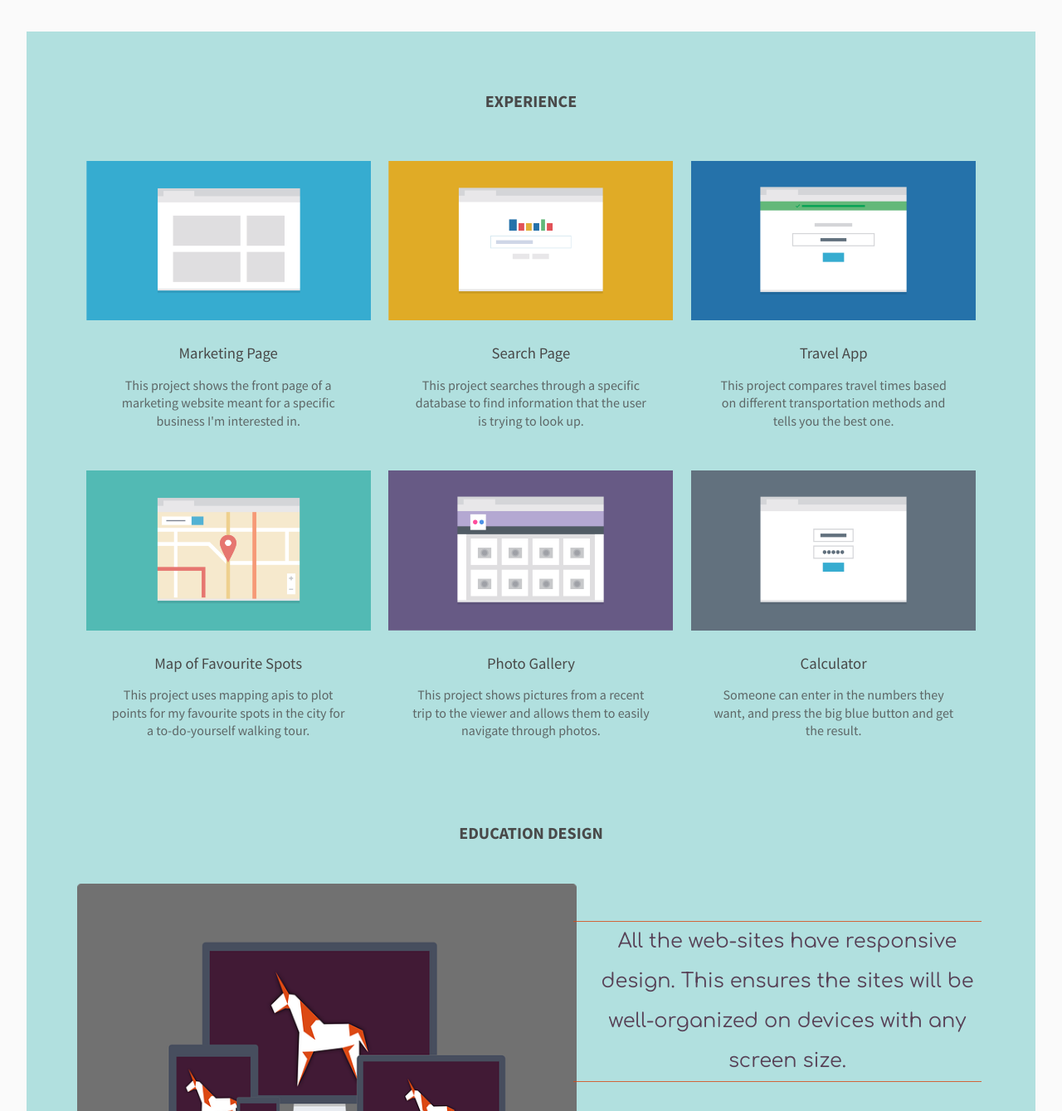
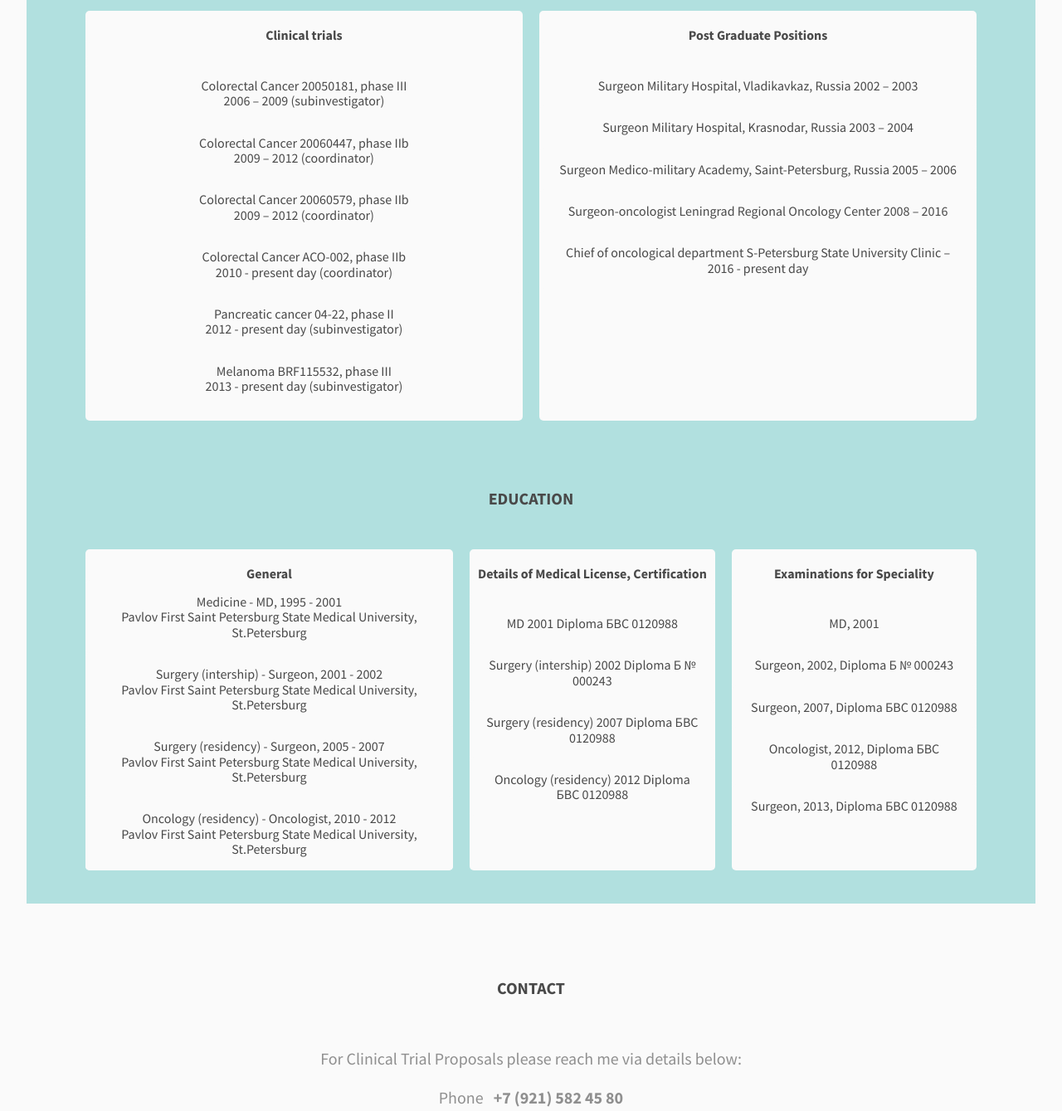
Before and after one commit to k-petite/AndreyPavlenko, a plain HTML site: page index.html in a window 1280 px wide. Shown: the part 605-1944 px from the top of the page at 83% size. Drawn offline with Linux system fonts and the light colour scheme.

Commit message:
Added content

```diff
--- a/css/styles.css
+++ b/css/styles.css
@@ -30,11 +30,11 @@ h2 {
   font-weight:700;
   text-transform: uppercase;
  }
-
+/*
 h3 {
   margin-top:20px;
   font-weight:500;
-}
+}*/
 
 h4 {
 font-size: .8em;
@@ -56,10 +56,27 @@ p {
 }
 
 img {
-  max-width: 100%;
+  max-width: 300px;
   margin: 10px auto 5px;
 }
 
+.education ul,
+.experience ul {
+  padding-left: 0;
+}
+
+/*.education h3,*/
+/*.experience */
+h3 {
+  font-size: 1em;
+  font-weight: bold;
+  margin: 0;
+}
+
+.education li,
+.experience li {
+  padding: 1em;
+}
 
 /* =================================
           Layout containers
@@ -166,6 +183,9 @@ img {
 
 }
 
+/*.experience div:first-of-type {
+  margin-bottom: 2em;
+}*/
 
 
 /* --- education design section --- */
@@ -189,6 +209,15 @@ img {
 .education{
   padding-bottom:30px;
 }
+
+
+.experience *,
+.details * {
+  background-color: #fafafa;
+  border-radius: 5px;
+  padding-top: 10px;
+}
+
 
 /* =================================
                 Footer
@@ -381,7 +410,7 @@ color:#e27cd4;
   .profile .col {
     float:right;
     padding-right:1px;
-    padding-left:16px;
+    /*padding-left:16px;*/
 
   }
 
@@ -461,6 +490,34 @@ color:#e27cd4;
   .education .primary {
     vertical-align:middle;
   }
+
+  .experience {
+    display: flex;
+    flex-grow: 1;
+    justify-content: space-between;
+  }
+
+  .details {
+    display: flex;
+    justify-content: space-between;
+    align-items:stretch;
+    flex-wrap:wrap;
+  }
+
+  .flexcol{
+    margin: 10px;
+    flex: 1;
+  }
+  .details{
+    -webkit-flex-wrap: wrap;
+  }
+
+
+
+.ed-1 {
+    flex: 1.5;
+  }
+
 
 /* ===================
         Footer
@@ -604,8 +661,9 @@ color:#e27cd4;
 ====================== */
 
   .profile p {
-    font-size: 1.3em;
-    font-weight: 500;
+    font-size: 1em;
+    font-weight: 400;
+    opacity: .6;
   }
 
   .primary p {
--- a/index.html
+++ b/index.html
@@ -32,8 +32,12 @@
      <!-- General info -->
 
       <div class="container profile cf">
-        <img src="images/profile.png" alt="Drawing of Kat Patite" class="profile-image col secondary">
-        <p class="col primary">Head of Oncology Center of combined methods of treatment, oncologist. <br><br> Member of the European Society for Surgical Oncology (ESSO). <br><br>Saint-Petersburg, Russia. </p>
+        <div class="col secondary">
+          <img src="images/profile.png" alt="Drawing of Kat Patite" class="profile-image">
+        </div>
+        <div class="col primary">
+          <p>Head of Oncology Center of combined methods of treatment, oncologist. <br><br> Member of the European Society for Surgical Oncology (ESSO). <br><br>Saint-Petersburg, Russia. </p>
+        </div>
       </div> <!--main .container-->
     </div> <!-- .grey-wrapper-->
 
@@ -44,9 +48,46 @@
 
           <!-- experience section -->
 
-          <h2 class="main-title" id="experience">experience</h2>
+          <h2 class="main-title" id="experience">EXPERIENCE</h2>
 
-          <ul id="pics" class="cf">
+          <div class='experience'>
+            <div class="flexcol">
+              <h3>Clinical trials</h3>
+                  <ul>
+                    <li>Colorectal Cancer 20050181, phase III <br> 2006 – 2009 (subinvestigator)</li>
+
+                    <li>Colorectal Cancer 20060447, phase IIb <br> 2009 – 2012 (coordinator)</li>
+
+                    <li>Colorectal Cancer 20060579, phase IIb <br> 2009 – 2012 (coordinator)</li>
+
+                    <li>Colorectal Cancer ACO-002, phase IIb <br> 2010 - present day (coordinator)</li>
+
+                    <li>Pancreatic cancer 04-22, phase II <br> 2012 - present day (subinvestigator)</li>
+
+                    <li>Melanoma BRF115532, phase III <br> 2013 - present day (subinvestigator)</li>
+                  </ul>
+
+            </div>
+
+            <div class="flexcol" >
+              <h3>Post Graduate Positions</h3>
+
+              <ul>
+
+                <li>Surgeon Military Hospital, Vladikavkaz, Russia 2002 – 2003</li>
+
+                <li>Surgeon Military Hospital, Krasnodar, Russia 2003 – 2004</li>
+
+                <li>Surgeon Medico-military Academy, Saint-Petersburg, Russia 2005 – 2006</li>
+
+                <li>Surgeon-oncologist Leningrad Regional Oncology Center 2008 – 2016</li>
+
+                <li>Chief of oncological department S-Petersburg State University Clinic – 2016 - present day</li>
+              </ul>
+
+            </div>
+          </div>
+          <!-- <ul id="pics" class="cf">
           <li><img src="images/portfolio-1.png" alt="Drawing of portfolio-1">
           <h3>Marketing Page</h3>
           <p>This project shows the front page of a marketing website meant for a specific business I'm interested in.</p></li>
@@ -70,15 +111,57 @@
           <li><img src="images/portfolio-6.png" alt="Drawing of portfolio-6">
           <h3>Calculator</h3>
           <p>Someone can enter in the numbers they want, and press the big blue button and get the result.</p></li>
-          </ul>
+          </ul> -->
         </div>
 
         <!-- education section -->
 
         <div class="container education cf">
-        <h2 class="main-title" id="education">education DESIGN</h2>
-          <img src="images/responsive.png" alt="Drawing Responsive web-design example" class="education-image col secondary">
-        <p class="col primary">All the web-sites have responsive design. This ensures the sites will be well-organized on devices with any screen size.</p>
+        <h2 class="main-title" id="education">EDUCATION</h2>
+          <!-- <img src="images/responsive.png" alt="Drawing Responsive web-design example" class="education-image col secondary"> -->
+          <div class='details'>
+
+          <ul class="flexcol ed-1">
+            <h3>General</h3>
+
+            <li>Medicine - MD, 1995 - 2001 <br>Pavlov First Saint Petersburg State Medical University, St.Petersburg</li>
+            <li>Surgery (intership) - Surgeon, 2001 - 2002<br>Pavlov First Saint Petersburg State Medical University, St.Petersburg </li>
+            <li>Surgery (residency) - Surgeon, 2005 - 2007<br>Pavlov First Saint Petersburg State Medical University, St.Petersburg</li>
+            <li>Oncology (residency) - Oncologist, 2010 - 2012<br>Pavlov First Saint Petersburg State Medical University, St.Petersburg</li>
+          </ul>
+
+            <div class="flexcol ed-2">
+              <h3> Details of Medical License, Certification</h3>
+              <ul>
+                <li>MD 2001 Diploma БВС 0120988</li>
+
+                <li>Surgery (intership) 2002 Diploma Б № 000243</li>
+
+                <li>Surgery (residency) 2007 Diploma БВС 0120988</li>
+
+                <li>Oncology (residency) 2012 Diploma БВС 0120988</li>
+              </ul>
+            </div>
+
+            <div class="flexcol ed-2">
+              <h3> Examinations for Speciality</h3>
+              <ul>
+                <li>MD, 2001</li>
+
+                <li>Surgeon, 2002, Diploma Б № 000243</li>
+
+                <li>Surgeon, 2007, Diploma БВС 0120988</li>
+
+                <li>Oncologist, 2012, Diploma БВС 0120988</li>
+
+                <li>Surgeon, 2013, Diploma БВС 0120988</li>
+              </ul>
+            </div>
+          </div>
+
+
+
+
         </div> <!-- .white-wrapper-->
         </div>
 
@@ -87,10 +170,10 @@
       <footer class="container foot-wrapper" id="contact">
           <div class="footer">
             <h2 class="main-title">CONTACT</h2>
-            <p>If your're interested in chatting or want more information about what I've been working on, I'd love to hear from you!</p>
+            <p>For Clinical Trial Proposals please reach me via details below: </p>
 
-            <p>Phone  <b> &nbsp; +1(111)233-22-33</b></p> <!-- bold style-->
-            <p>Email  <b> &nbsp; m@murmur.com</b></p> <!-- bold style-->
+            <p>Phone  <b> &nbsp; <a href="callto:+7(921)5824580">+7 (921) 582 45 80</a></b></p> <!-- bold style-->
+            <p>Email  <b> &nbsp; <a href="mailto:andrewpavlenko@yandex.ru">andrewpavlenko@yandex.ru</a></b></p> <!-- bold style-->
 
             <!-- Footer navigation -->
 
@@ -98,7 +181,7 @@
               <h1 class="footer-name">Andrey Pavlenko</h1>
               <ul class="nav">
                 <li><a href="#home">HOME</a></li>
-                <li><a href="#experience">experience</a></li>
+                <li><a href="#experience">EXPERIENCE</a></li>
                 <li><a href="#education">EDUCATION</a></li>
                 <li><a href="#contact">CONTACT</a></li>
                 <li><a href="#">BACK TO TOP</a></li>
```
Also changed, not shown: images/profile.png.
